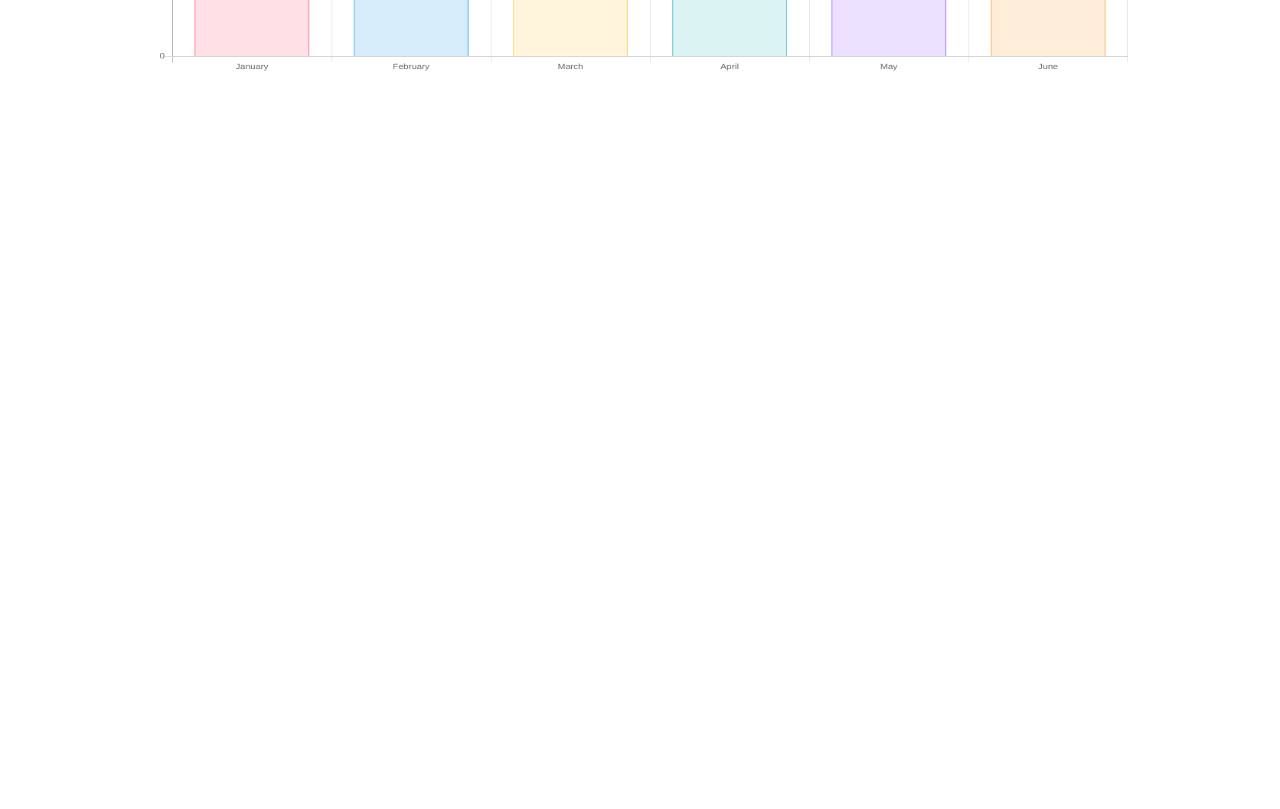
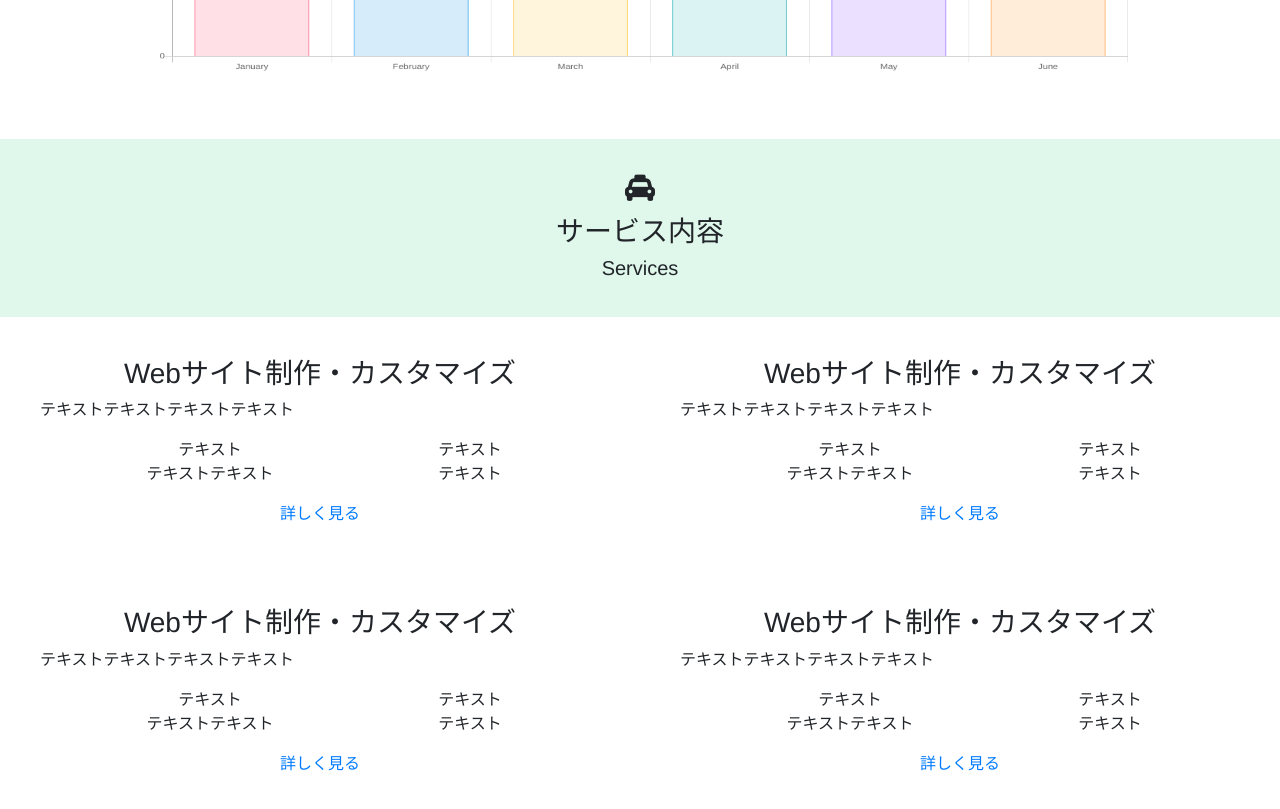
Before and after one commit to rk5155/rk-portforio, a Vue app: page / in a window 1280 px wide. Shown: the part 2560-3369 px from the top of the page. Before the commit the page ends 2699 px from the top, so only its background shows below. Built offline with nearby package versions, Linux system fonts and the light colour scheme.

Commit message:
サービス内容のコンポーネントを作成した

```diff
--- a/src/App.vue
+++ b/src/App.vue
@@ -24,6 +24,16 @@
     <Title title="スキル" en="Skills" name="fas fa-laptop"></Title>
 
     <Chart></Chart>
+
+    <Title title="サービス内容" en="Services" name="fas fa-taxi"></Title>
+
+    <div class="content2">
+      <Content2 v-for="servise in servises" v-bind:key="servise.id" v-bind:servise="servise"></Content2>
+    </div>
+
+
+
+
   </div>
 </template>
 
@@ -33,6 +43,7 @@ import Header from './components/Header.vue'
 import MainVisual from './components/MainVisual.vue'
 import Title from './components/Title.vue'
 import Content1 from './components/Content1.vue'
+import Content2 from './components/Content2.vue'
 import Chart from './components/Chart.vue'
 
 
@@ -44,7 +55,18 @@ export default {
     MainVisual,
     Title,
     Content1,
+    Content2,
     Chart
+  },
+  data: function() {
+    return {
+      servises: [
+                    { id: 1, h3: "Webサイト制作・カスタマイズ", p: 'テキストテキストテキストテキスト', list1: 'テキスト', list2: 'テキスト', list3: 'テキストテキスト', list4: 'テキスト' },
+                    { id: 2, h3: "Webサイト制作・カスタマイズ", p: 'テキストテキストテキストテキスト', list1: 'テキスト', list2: 'テキスト', list3: 'テキストテキスト', list4: 'テキスト' },
+                    { id: 3, h3: "Webサイト制作・カスタマイズ", p: 'テキストテキストテキストテキスト', list1: 'テキスト', list2: 'テキスト', list3: 'テキストテキスト', list4: 'テキスト' },
+                    { id: 4, h3: "Webサイト制作・カスタマイズ", p: 'テキストテキストテキストテキスト', list1: 'テキスト', list2: 'テキスト', list3: 'テキストテキスト', list4: 'テキスト' }
+                ]
+    }
   }
 }
 </script>
@@ -55,4 +77,9 @@ export default {
     font-family: Avenir, Helvetica, Arial, sans-serif;
 
   }
+  .content2 {
+    display: flex;
+    flex-flow: wrap;
+    text-align: center;
+  }
 </style>
--- a/src/components/Content1.vue
+++ b/src/components/Content1.vue
@@ -12,7 +12,7 @@
 
 <script>
 export default {
-    props: ['name', 'text', 'linkText', 'url', 'img'],
+    props: ['img'],
     data () {
         return {
 
--- /dev/null
+++ b/src/components/Content2.vue
@@ -0,0 +1,50 @@
+<template>
+
+        <div class="content2__box">
+            <h3>{{ servise.h3 }}</h3>
+            <p>{{ servise.p }}</p>
+
+            <ul>
+                <li>{{ servise.list1 }}</li>
+                <li>{{ servise.list2 }}</li>
+                <li>{{ servise.list3 }}</li>
+                <li>{{ servise.list4 }}</li>
+            </ul>
+
+            <a href="">詳しく見る</a>
+        </div>
+
+
+
+
+
+</template>
+
+<script>
+export default {
+    props: ['servise'],
+    data () {
+        return {
+
+        }
+    }
+}
+</script>
+
+<style scoped>
+.content2__box {
+    width: 50%;
+    padding: 40px;
+}
+.content2__box ul {
+    display: flex;
+    flex-flow: wrap;
+}
+.content2__box li {
+    list-style: none;
+    width: 50%;
+}
+.content2__box p {
+    text-align: left;
+}
+</style>
```
